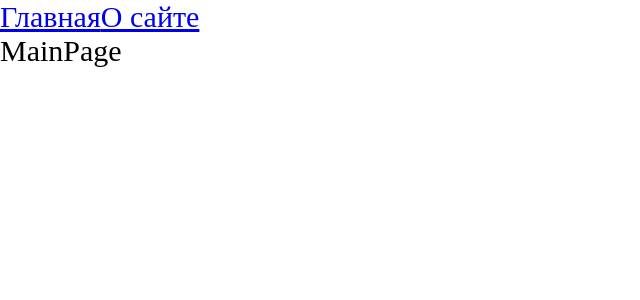
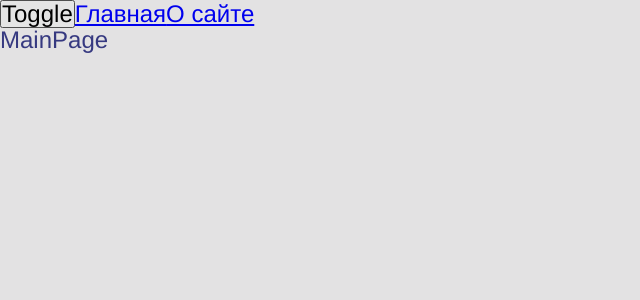
Before and after one commit to kaechyou/production-project, a React app: page / in a window 1280 px wide. Shown: the top 300 px of the page, without its empty margins (0-640 px from the left). Built offline with nearby package versions, Linux system fonts and the light colour scheme.

Commit message:
add themes and themesContext via hook

```diff
--- a/src/App.tsx
+++ b/src/App.tsx
@@ -2,11 +2,15 @@
 import { Routes, Route, Link } from 'react-router-dom';
 import { AboutPageAsync } from './pages/AboutPage/AboutPage.async';
 import { MainPageAsync } from './pages/MainPage/MainPage.async';
+import { useTheme } from './theme/useTheme';
 import './styles/index.scss'
 
-function App() {
+const App = () => {
+  const {theme, toggleTheme} = useTheme();
+
   return (
-    <div className='app'>
+    <div className={`app ${theme}`}>
+      <button onClick={toggleTheme}>Toggle</button>
       <Link to={'/'}>Главная</Link>
       <Link to={'/about'}>О сайте</Link>
       <Suspense fallback={<div>Loading...</div>}>
--- a/src/index.tsx
+++ b/src/index.tsx
@@ -1,10 +1,13 @@
 import { render } from "react-dom";
 import { BrowserRouter } from "react-router-dom";
 import App from "./App";
+import ThemeProvider from "./theme/ThemeProvider";
 
 render(
   <BrowserRouter>
-    <App />
+    <ThemeProvider>
+      <App />
+    </ThemeProvider>
   </BrowserRouter>,
   document.getElementById('root')
 )
--- a/src/styles/index.scss
+++ b/src/styles/index.scss
@@ -4,5 +4,10 @@
 @import "themes/dark";
 
 .app {
-  font-size: 30px;
+  font: var(--font-m);
+
+  background: var(--bg-color);
+  color: var(--primary-color);
+
+  min-height: 100vh;
 }
--- a/src/styles/themes/dark.scss
+++ b/src/styles/themes/dark.scss
@@ -0,0 +1,6 @@
+.app.dark {
+  --bg-color: #3a264f;
+
+  --primary-color: rgb(194, 114, 127);
+  --secondary-color: pink;
+}
--- a/src/styles/themes/normal.scss
+++ b/src/styles/themes/normal.scss
@@ -0,0 +1,6 @@
+:root {
+  --bg-color: #e3e2e3;
+
+  --primary-color: rgb(54, 57, 128);
+  --secondary-color: rgb(9, 15, 210);
+}
--- a/src/styles/variables/global.scss
+++ b/src/styles/variables/global.scss
@@ -0,0 +1,12 @@
+:root {
+  --font-family-main: Helvetica, "Arial", "Times New Roman";
+
+  --font-size-m: 16px;
+  --font-line-m: 24px;
+  --font-m: var(--font-line-m) / var(--font-line-m) var(--font-family-main);
+
+  --font-size-l: 24px;
+  --font-line-l: 24px;
+  --font-l: var(--font-line-l) / var(--font-line-l) var(--font-family-main);
+
+}
--- /dev/null
+++ b/src/theme/ThemeContext.ts
@@ -0,0 +1,15 @@
+import { createContext } from "react";
+
+export enum Theme {
+  LIGHT = 'light',
+  DARK = 'dark',
+}
+
+export interface ThemeContextProps {
+  theme?: Theme;
+  setTheme?: (theme: Theme) => void;
+}
+
+export const ThemeContext = createContext<ThemeContextProps>({});
+
+export const LOCAL_STORAGE_THEME_KEY = 'theme';
--- /dev/null
+++ b/src/theme/ThemeProvider.tsx
@@ -0,0 +1,21 @@
+import { FC, useMemo, useState } from 'react';
+import { LOCAL_STORAGE_THEME_KEY, Theme, ThemeContext } from './ThemeContext';
+
+const defaultTheme = localStorage.getItem(LOCAL_STORAGE_THEME_KEY) as Theme || Theme.LIGHT;
+
+const ThemeProvider: FC = ({ children }) => {
+  const [theme, setTheme] = useState<Theme>(defaultTheme);
+
+  const defaultProps = useMemo(() => ({
+    theme: theme,
+    setTheme: setTheme,
+  }), [theme])
+
+  return (
+    <ThemeContext.Provider value={defaultProps}>
+      {children}
+    </ThemeContext.Provider>
+  )
+}
+
+export default ThemeProvider;
--- /dev/null
+++ b/src/theme/useTheme.ts
@@ -0,0 +1,19 @@
+import { useContext } from 'react';
+import { LOCAL_STORAGE_THEME_KEY, Theme, ThemeContext } from "./ThemeContext";
+
+interface UseThemeResult {
+  theme: Theme;
+  toggleTheme: () => void;
+}
+
+export function useTheme(): UseThemeResult {
+  const { theme, setTheme } = useContext(ThemeContext);
+
+  const toggleTheme = () => {
+    const newTheme = theme === Theme.DARK ? Theme.LIGHT : Theme.DARK;
+    setTheme(newTheme);
+    localStorage.setItem(LOCAL_STORAGE_THEME_KEY, newTheme);
+  }
+
+  return { theme, toggleTheme }
+}
```
